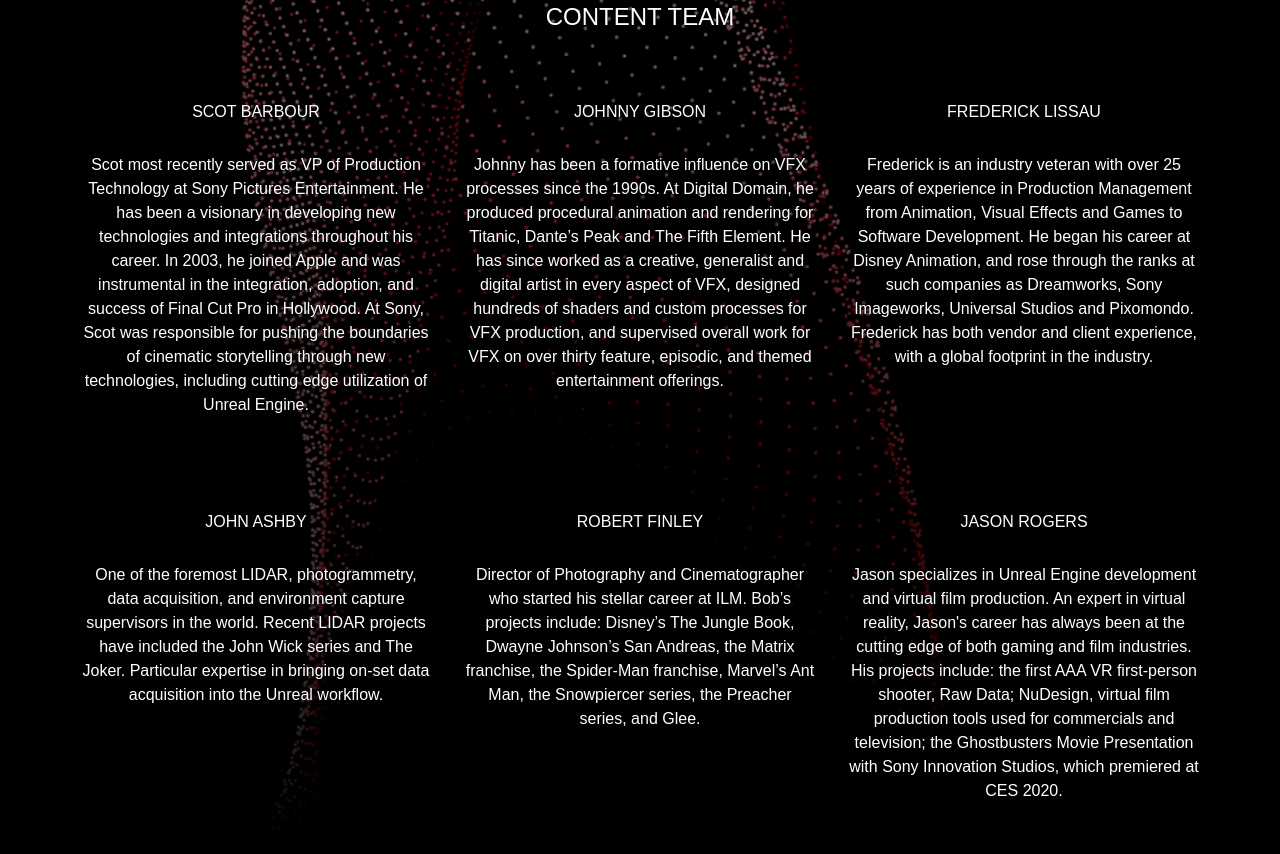
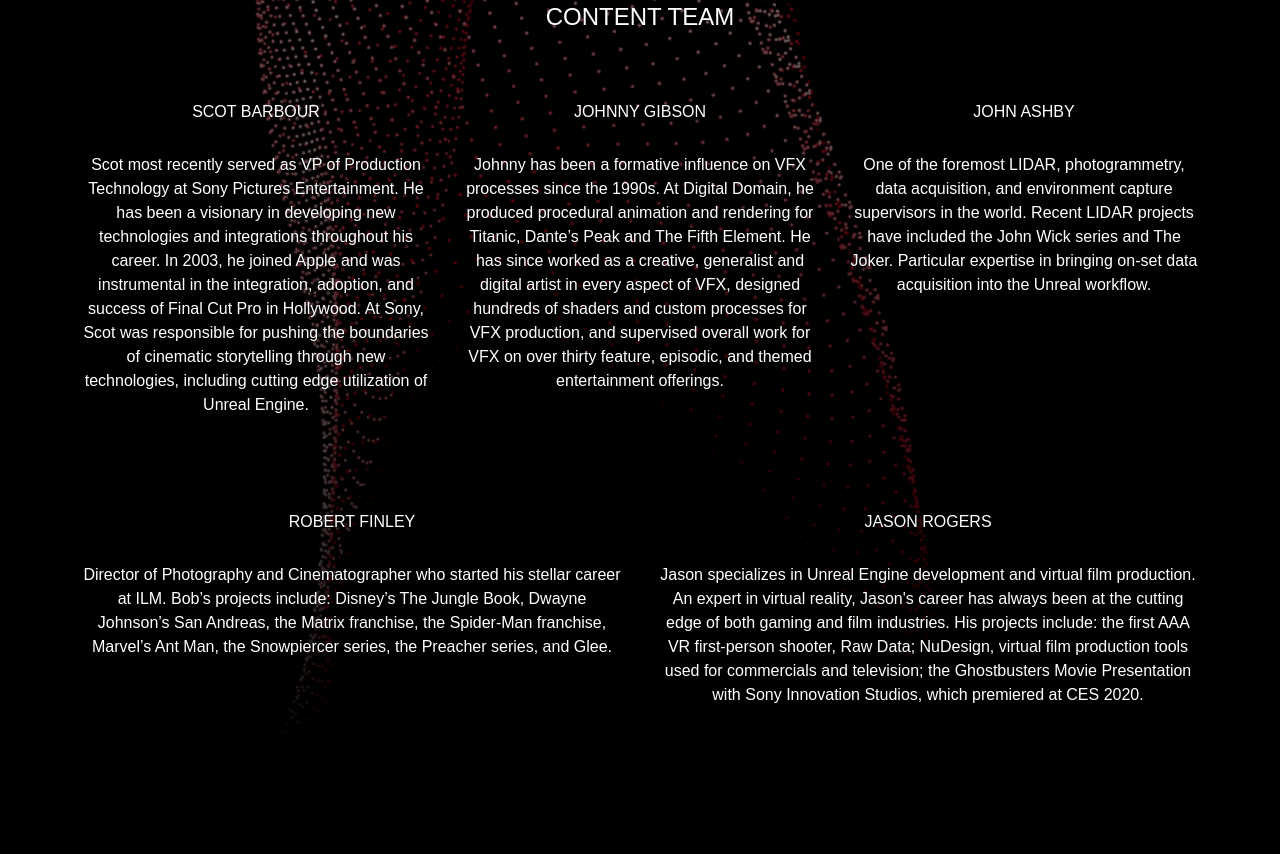
Before and after one commit to monolithvp/monolithvp.github.io, a plain HTML site: page index.html in a window 1280 px wide. Shown: the part 4227-5081 px from the top of the page. Drawn offline with nearby package versions, Linux system fonts and the light colour scheme; a script that the page names is missing; a web font is replaced by a local one.

Commit message:
updated website, removed Frederick

```diff
--- a/index.html
+++ b/index.html
@@ -258,19 +258,6 @@
         </div>
 
         <div class="team-container">
-            <div class="team-name">FREDERICK LISSAU</div>
-            <div class="team-description">
-                Frederick is an industry veteran with over 25 years of experience in Production Management from
-                Animation, Visual Effects and Games to Software Development. He began his career at Disney Animation,
-                and rose through the ranks at such companies as Dreamworks, Sony Imageworks, Universal Studios and
-                Pixomondo. Frederick has both vendor and client experience, with a global footprint in the industry.
-            </div>
-        </div>
-
-    </div>
-
-    <div class="flex-row team-section" data-aos="fade">
-        <div class="team-container">
             <div class="team-name">JOHN ASHBY</div>
             <div class="team-description">
                 One of the foremost LIDAR, photogrammetry, data acquisition, and environment capture supervisors in the
@@ -278,6 +265,11 @@
                 bringing on-set data acquisition into the Unreal workflow.
             </div>
         </div>
+
+    </div>
+
+    <div class="flex-row team-section" data-aos="fade">
+
         <div class="team-container">
             <div class="team-name">ROBERT FINLEY</div>
             <div class="team-description">
```
